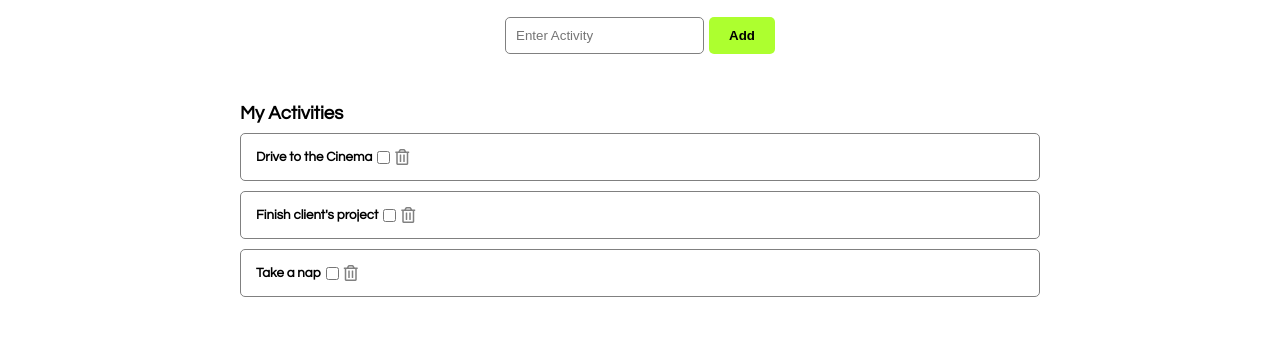
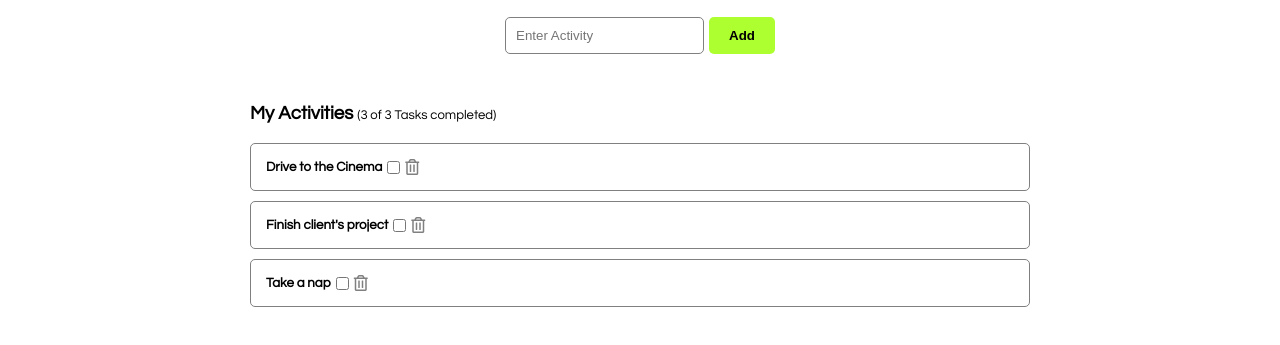
Before and after one commit to olamigokayphils/matc2-intro, a plain HTML site: page todos/index.html in a window 1280 px wide. Shown: the part 73-418 px from the top of the page. Drawn offline with Linux system fonts and the light colour scheme.

Commit message:
November 1, 2020

```diff
--- a/todos/index.html
+++ b/todos/index.html
@@ -22,43 +22,8 @@
       <!-- End Activity Form -->
 
       <!-- Activity List-->
-      <h3 class="activity-list-title">My Activities</h3>
-      <div class="activity-list">
-        <!-- <div class="activity-list-item">
-          <div>
-            <h5>Lorem ipsum dolor sit, amet consectetur adipisicing elit. Magni error numquam vitae ipsum, dolorem nam nemo reiciendis. Magnam, perspiciatis aliquam?</h5>
-          </div>
-          <button>Done</button>
-        </div>
-        <div class="activity-list-item">
-          <div>
-            <h5>Lorem ipsum dolor sit, amet consectetur adipisicing elit. Magni error numquam vitae ipsum, dolorem nam nemo reiciendis. Magnam, perspiciatis aliquam?</h5>
-          </div>
-          <button>Done</button>
-        </div>
-        <div class="activity-list-item">
-          <div>
-            <h5>Lorem ipsum dolor sit, amet consectetur adipisicing elit. Magni error numquam vitae ipsum, dolorem nam nemo reiciendis. Magnam, perspiciatis aliquam?</h5>
-          </div>
-          <button>Done</button>
-        </div>
-        <div class="activity-list-item">
-          <div>
-            <h5>Lorem ipsum dolor sit, amet consectetur adipisicing elit. Magni error numquam vitae ipsum, dolorem nam nemo reiciendis. Magnam, perspiciatis aliquam?</h5>
-          </div>
-          <button>Done</button>
-        </div>
-        <div class="activity-list-item">
-          <div>
-            <h5 style="text-decoration: line-through; color: grey">
-              Lorem ipsum dolor sit, amet consectetur adipisicing elit. Magni error numquam vitae ipsum, dolorem nam nemo reiciendis. Magnam, perspiciatis aliquam?
-            </h5>
-          </div>
-
-          <input type="checkbox" />
-          <i class="far fa-trash-alt trash"></i>
-        </div> -->
-      </div>
+      <h3 class="activity-list-title">My Activities <small class="task-count">(3 of 3 Tasks completed)</small></h3>
+      <div class="activity-list"></div>
     </div>
     <script src="./todos.js"></script>
   </body>
--- a/todos/styles.css
+++ b/todos/styles.css
@@ -6,6 +6,7 @@ html,
 body {
   margin: inherit;
   font-family: "Questrial", sans-serif;
+  width: 100%;
 }
 .navbar {
   background-color: rgb(103, 194, 103);
@@ -23,8 +24,8 @@ body {
 }
 
 .main-board {
-  width: 800px;
   display: flex;
+  max-width: 800px;
   margin: auto;
   flex-direction: column;
 }
@@ -68,10 +69,17 @@ body {
 
 .activity-list-title {
   margin-top: 50px;
+  padding: 0 10px;
+}
+
+.task-count {
+  font-weight: lighter;
+  font-size: 0.7em;
 }
 
 .activity-list {
   margin-top: 10px;
+  padding: 10px;
 }
 
 .activity-list-item {
--- a/todos/todos.js
+++ b/todos/todos.js
@@ -14,13 +14,17 @@ let activityList = [
 ]
 
 const activityListParentElement = document.querySelector(".activity-list");
-console.log(activityListParentElement)
+
 function writeArrayToDOM(){
     activityListParentElement.innerHTML = ""
     activityList.forEach(function(activity, index){
         // CREATE CHILD ELEMENT
         const newActivityDom = document.createElement("div")
-        newActivityDom.className = "activity-list-item"
+        if(activity.completed){
+            newActivityDom.className = "activity-list-item strike-through"
+        }else{
+            newActivityDom.className = "activity-list-item"
+        }
         newActivityDom.setAttribute("data-id", index)
 
         // CREATE CHILD ELEMENTS WITH INNERHTML
@@ -39,8 +43,13 @@ function writeArrayToDOM(){
             let checkbox = document.querySelector(`.checkbox${index}`)
             if(checkbox.checked == true){
                 document.querySelector(`[data-id="${index}"]`).className = "activity-list-item strike-through"
+                // UPDATE ACTIVITY LIST
+                activityList[index].completed = true
             }else{
                 document.querySelector(`[data-id="${index}"]`).className = "activity-list-item"
+                 // UPDATE ACTIVITY LIST
+                activityList[index].completed = false
+
             }
 
         }
@@ -54,7 +63,10 @@ function writeArrayToDOM(){
 
         deleteActivityButton.className="far fa-trash-alt trash"
         deleteActivityButton.onclick = function(){
-            alert("Delete Activity?")
+            if(confirm("Delete Activity?")){
+                activityList.splice(index, 1)
+                writeArrayToDOM()
+            }
         }
 
         // APPEND DELETE BUTTON
```
